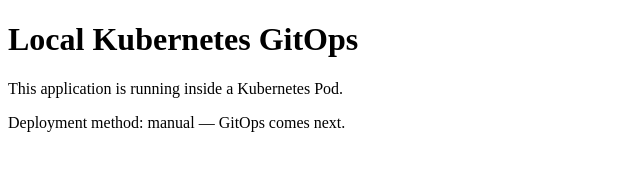
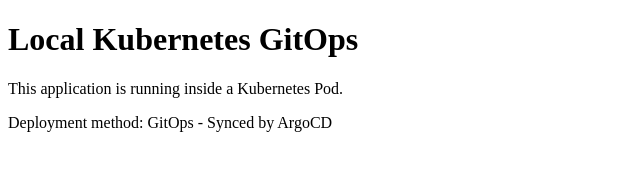
Before and after one commit to Owasamly/local-kubernetes-gitops, a plain HTML site: page app/index.html in a window 1280 px wide. Shown: the full height of the page, 0-640 px from the left. Drawn offline with Linux system fonts and the light colour scheme.

```diff
--- a/app/index.html
+++ b/app/index.html
@@ -9,7 +9,7 @@
   <main>
     <h1>Local Kubernetes GitOps</h1>
     <p>This application is running inside a Kubernetes Pod.</p>
-    <p>Deployment method: manual — GitOps comes next.</p>
+    <p>Deployment method: GitOps - Synced by ArgoCD</p>
   </main>
 </body>
 </html>
```
Also changed, not shown: 1 other file.
